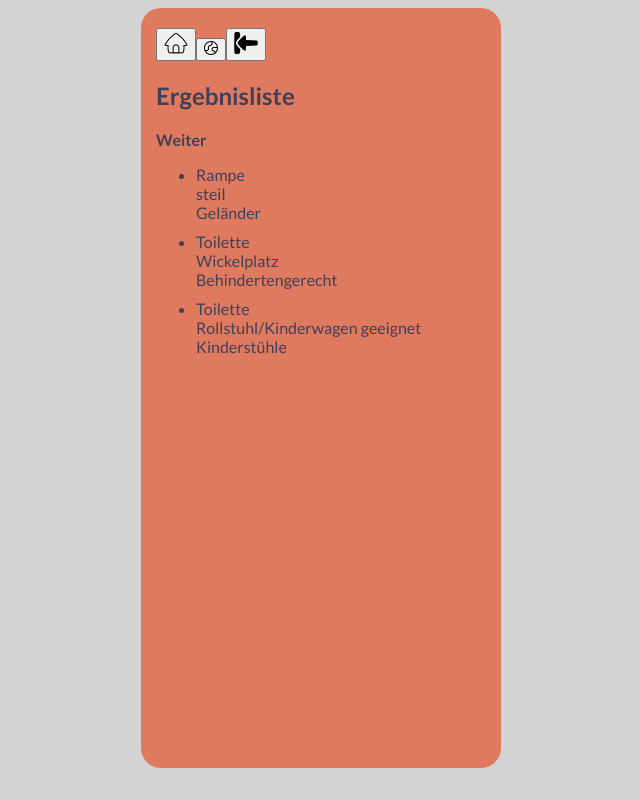
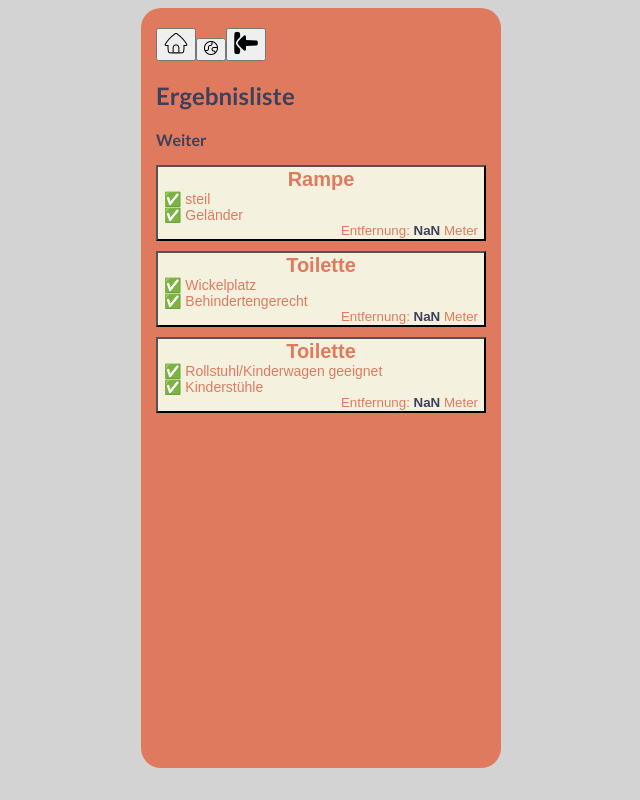
Before and after one commit to mullerow/Abled-App, a Vue app: page /searchresultlist in a window 1280 px wide. Shown: the whole page, without its empty margins (319-959 px from the left). Built offline with nearby package versions, Linux system fonts and the light colour scheme.

Commit message:
feat: searchlist renders now the correct distanz of the pois

```diff
--- a/src/stores/store.js
+++ b/src/stores/store.js
@@ -87,7 +87,8 @@ export const storeData = defineStore('poiStore', {
         openingTimes: 'Mo-Fr: 10-22 Uhr',
         prioWidth: 122,
         creationDate: '12.09.24',
-        createdBy: 102
+        createdBy: 102,
+        currentSearchDistance: 0
       },
       {
         id: 202,
@@ -101,21 +102,23 @@ export const storeData = defineStore('poiStore', {
         openingTimes: 'Mo-Fr: 10-22 Uhr',
         prioWidth: 102,
         creationDate: '13.12.23',
-        createdBy: 102
+        createdBy: 102,
+        currentSearchDistance: 0
       },
       {
         id: 203,
         poiName: 'Toilette',
         detailCategories: ['Rollstuhl/Kinderwagen geeignet', 'Kinderstühle'],
-        xCoordinates: 52.55347266835722,
-        yCoordinates: 13.412074165422512,
+        xCoordinates: 52.556657,
+        yCoordinates: 13.37754,
         status: true,
         minWidth: 122,
         isFavorite: true,
         openingTimes: 'Mo-Fr: 10-22 Uhr',
         prioWidth: 86,
         creationDate: '19.01.24',
-        createdBy: 101
+        createdBy: 101,
+        currentSearchDistance: 0
       }
     ],
     /////////////////////////////////////////////////////////////////////////////////////////////////////////////////////////////
@@ -171,9 +174,10 @@ export const storeData = defineStore('poiStore', {
     changeFavorite(poi) {
       poi.isFavorite = !poi.isFavorite
     },
-    calcDistance(poi, xCoordinatePosition, yCoordinatePosition) {
-      this.xCoordinateDifference = Math.abs(xCoordinatePosition - poi.xCoordinates)
-      this.yCoordinateDifference = Math.abs(yCoordinatePosition - poi.yCoordinates)
+
+    calcDistance(poiXcoordinate, poiYcoordinate, xCoordinatePosition, yCoordinatePosition) {
+      this.xCoordinateDifference = Math.abs(xCoordinatePosition - poiXcoordinate)
+      this.yCoordinateDifference = Math.abs(yCoordinatePosition - poiYcoordinate)
       this.xlengthDifference = this.xCoordinateDifference * this.temporaryData.lengthLatitude
       this.ylengthDifference = this.yCoordinateDifference * this.temporaryData.lengthlongitude
 
@@ -181,7 +185,9 @@ export const storeData = defineStore('poiStore', {
       this.straightLineToAim = Math.sqrt(
         Math.pow(this.xlengthDifference, 2) + Math.pow(this.ylengthDifference, 2)
       ).toFixed(0)
+      return this.straightLineToAim
     },
+
     getAddressbyCoordinates(latitude, longitude) {
       fetch(
         `https://nominatim.openstreetmap.org/reverse?format=json&lat=${latitude}&lon=${longitude}`
@@ -198,6 +204,7 @@ export const storeData = defineStore('poiStore', {
           console.error('Die Koordinaten konnten leider nicht Verabeitet werden:', error)
         })
     },
+
     getOwnPosition() {
       const saveOwnPositon = (position) => {
         this.ownXCoordinate = position.coords.latitude
@@ -206,7 +213,24 @@ export const storeData = defineStore('poiStore', {
       }
       navigator.geolocation.getCurrentPosition(saveOwnPositon)
     },
+
     filterPoisforSearch() {},
-    renderFilteredPois() {}
+
+    renderFilteredPois() {
+      console.log('DATEN', this.ownXCoordinate, this.ownYCoordinate)
+      for (let i = 0; i < this.poiData.length; i++) {
+        console.log(this.poiData[i].xCoordinates)
+        console.log(this.poiData[i].yCoordinates)
+        console.log(this.ownXCoordinate)
+        console.log(this.ownYCoordinate)
+
+        this.poiData[i].currentSearchDistance = this.calcDistance(
+          this.poiData[i].xCoordinates,
+          this.poiData[i].yCoordinates,
+          this.ownXCoordinate,
+          this.ownYCoordinate
+        )
+      }
+    }
   }
 })
--- a/src/views/SearchViews/searchPoisView.vue
+++ b/src/views/SearchViews/searchPoisView.vue
@@ -8,7 +8,7 @@
   <input
     type="range"
     min="50"
-    max="5000"
+    max="3000"
     step="50"
     value="500"
     name="rangeInput"
@@ -17,7 +17,16 @@
   <label for="rangeInput">Reichweite {{ store.temporaryData.searchDistance }} m</label>
   <button @click="store.getOwnPosition">Eigener Standort</button>
   <br />
-  <button @click="store.calcDistance(store.poiData[0], store.ownXCoordinate, store.ownYCoordinate)">
+  <button
+    @click="
+      store.calcDistance(
+        store.poiData[0].xCoordinates,
+        store.poiData[0].yCoordinates,
+        store.ownXCoordinate,
+        store.ownYCoordinate
+      )
+    "
+  >
     Berechne Distanz
   </button>
   <h3>Ermittelter Standort:</h3>
--- a/src/views/SearchViews/searchResultlistView.vue
+++ b/src/views/SearchViews/searchResultlistView.vue
@@ -12,13 +12,19 @@
   <RouterLink :to="{ name: 'infopoi' }"> Weiter</RouterLink>
   <ul>
     <li v-for="poi in store.poiData" :key="poi.id">
-      {{ poi.poiName }}
-      <div
-        v-for="detailcategorie of poi.detailCategories"
-        :key="'detail-' + poi.id + '-' + detailcategorie"
-      >
-        {{ detailcategorie }}
-      </div>
+      <button class="searchlist-button">
+        <div class="searchlist-poiname">{{ poi.poiName }}</div>
+        <div
+          class="searchlist-detailcategories"
+          v-for="detailcategorie of poi.detailCategories"
+          :key="'detail-' + poi.id + '-' + detailcategorie"
+        >
+          ✅ {{ detailcategorie }}
+        </div>
+        <div class="searchlist-distance">
+          Entfernung: <b>{{ poi.currentSearchDistance }}</b> Meter
+        </div>
+      </button>
     </li>
   </ul>
 </template>
@@ -38,6 +44,41 @@ export default {
     return {
       store: storeData()
     }
+  },
+  created() {
+    this.store.renderFilteredPois()
   }
 }
 </script>
+
+<style scoped>
+.searchlist-button {
+  width: 330px;
+  background-color: var(--white);
+  color: var(--red);
+}
+.searchlist-button:hover {
+  background-color: rgb(252, 220, 180);
+}
+li {
+  list-style-type: none;
+}
+ul {
+  padding-left: 0;
+}
+b {
+  color: var(--black);
+}
+
+.searchlist-poiname {
+  font-size: 20px;
+  font-weight: bold;
+}
+.searchlist-detailcategories {
+  text-align: start;
+  font-size: 14px;
+}
+.searchlist-distance {
+  text-align: end;
+}
+</style>
```
